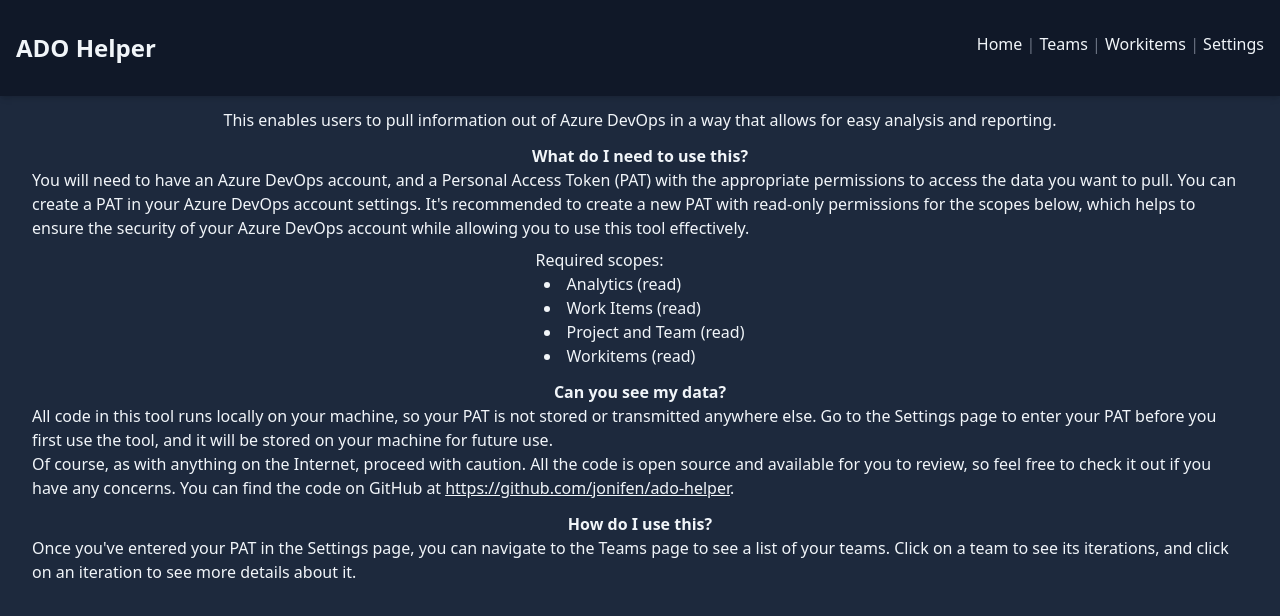
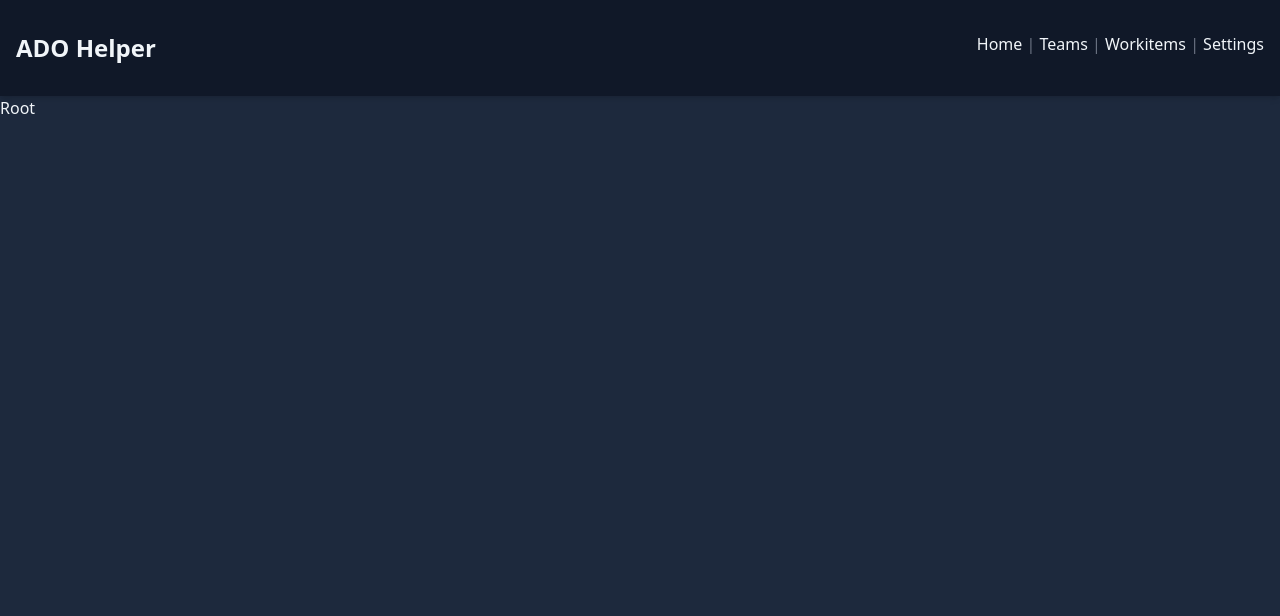
Before and after one commit to jonifen/ado-helper, a React (Vite) app: page / in a window 1280 px wide. Shown: the top 616 px of the page. Built offline with nearby package versions, Linux system fonts and the light colour scheme.

Commit message:
Tweak the page styling a little to wrap the description and ACs content

```diff
--- a/src/components/csv-download-button.tsx
+++ b/src/components/csv-download-button.tsx
@@ -1,15 +1,14 @@
 import React from "react";
 import { getIterationDataCsv } from "../managers/iterations-manager.js";
 
-export function CsvDownloadButton({ teamName, iterationName }: { teamName: string; iterationName: string }) {
+export function CsvDownloadButton({ teamId, iterationId }: { teamId: string; iterationId: string }) {
   async function handleDownloadCsv() {
     try {
-      const sanitisedIterationName = iterationName.replace("/", "-");
       const csv = await getIterationDataCsv();
       const blob = new Blob([csv], { type: "text/csv" });
       const link = document.createElement("a");
       link.href = window.URL.createObjectURL(blob);
-      link.download = `iteration-${teamName}-${sanitisedIterationName}.csv`;
+      link.download = `iteration-${teamId}-${iterationId}.csv`;
       document.body.appendChild(link);
       link.click();
       document.body.removeChild(link);
--- a/src/data/settings-store.ts
+++ b/src/data/settings-store.ts
@@ -5,7 +5,6 @@
   pat: string;
   organisation: string;
   project: string;
-  saveSettings: (settings: Partial<SettingsStoreType>) => void;
 };
 
 export const useSettingsStore = create<SettingsStoreType>()(
@@ -15,7 +14,8 @@
       organisation: "",
       project: "",
       saveSettings: (settings: Partial<SettingsStoreType>) => {
-        set(() => ({
+        set((state) => ({
+          ...state,
           ...settings,
         }));
       },
@@ -44,7 +44,7 @@
           };
         },
         setItem: (name: string, value: any) => {
-          const valueToStore = JSON.stringify(value.state);
+          const valueToStore = JSON.stringify(value);
           localStorage.setItem(name, valueToStore);
         },
         removeItem: (name: string) => {
--- a/src/managers/iterations-manager-types.ts
+++ b/src/managers/iterations-manager-types.ts
@@ -12,7 +12,7 @@
 
 export type IterationWorkItemsType = {
   id: number;
-  parentId?: number | null;
+  parentId?: number;
   title: string;
   state: string;
   type: IterationWorkItemsTypeType;
--- a/src/managers/iterations-manager.ts
+++ b/src/managers/iterations-manager.ts
@@ -62,7 +62,7 @@
 
   return {
     id: workItem.fields["System.Id"],
-    parentId: workItem.fields["System.Parent"],
+    parentId: workItem.fields["System.Parent"] || undefined,
     title: workItem.fields["System.Title"],
     state: workItem.fields["System.State"],
     type: {
--- a/src/pages/index.tsx
+++ b/src/pages/index.tsx
@@ -1,59 +1,5 @@
 import React from "react";
 
 export function PageRoot() {
-  return (
-    <div className="font-sans items-center justify-items-center min-h-screen px-8 py-3">
-      <p>
-        This enables users to pull information out of Azure DevOps in a way that
-        allows for easy analysis and reporting.
-      </p>
-
-      <h4 className="text-md font-bold mt-3">What do I need to use this?</h4>
-      <p>
-        You will need to have an Azure DevOps account, and a Personal Access
-        Token (PAT) with the appropriate permissions to access the data you want
-        to pull. You can create a PAT in your Azure DevOps account settings.
-        It's recommended to create a new PAT with read-only permissions for the
-        scopes below, which helps to ensure the security of your Azure DevOps
-        account while allowing you to use this tool effectively.
-      </p>
-      <p className="mt-2">
-        Required scopes:
-        <ul className="list-disc list-inside ml-2">
-          <li>Analytics (read)</li>
-          <li>Work Items (read)</li>
-          <li>Project and Team (read)</li>
-          <li>Workitems (read)</li>
-        </ul>
-      </p>
-
-      <h4 className="text-md font-bold mt-3">Can you see my data?</h4>
-      <p>
-        All code in this tool runs locally on your machine, so your PAT is not
-        stored or transmitted anywhere else. Go to the Settings page to enter
-        your PAT before you first use the tool, and it will be stored on your
-        machine for future use.
-      </p>
-      <p>
-        Of course, as with anything on the Internet, proceed with caution. All
-        the code is open source and available for you to review, so feel free to
-        check it out if you have any concerns. You can find the code on GitHub
-        at
-        <a
-          href="https://github.com/jonifen/ado-helper"
-          className="underline ml-1"
-        >
-          https://github.com/jonifen/ado-helper
-        </a>
-        .
-      </p>
-
-      <h4 className="text-md font-bold mt-3">How do I use this?</h4>
-      <p>
-        Once you've entered your PAT in the Settings page, you can navigate to
-        the Teams page to see a list of your teams. Click on a team to see its
-        iterations, and click on an iteration to see more details about it.
-      </p>
-    </div>
-  );
+  return <div>Root</div>;
 }
--- a/src/pages/teams/id.tsx
+++ b/src/pages/teams/id.tsx
@@ -3,7 +3,6 @@
 import { useIterationsStore } from "../../data/iterations-store.js";
 import { useTeamsStore } from "../../data/teams-store.js";
 import { IterationsPicker } from "../../components/iterations-picker.js";
-import { useSettingsStore } from "../../data/settings-store.js";
 
 export function Team() {
   const { teamId } = useParams<{ teamId: string }>();
@@ -21,19 +20,6 @@
 
     loadData();
   }, []);
-
-  const { pat, organisation, project } = useSettingsStore((state) => state);
-
-  if (!pat || !organisation || !project) {
-    return (
-      <div className="font-sans items-center justify-items-center min-h-screen px-8 py-3">
-        <p>
-          Please go to the Settings page and enter your Personal Access Token,
-          Organisation, and Project to see your teams.
-        </p>
-      </div>
-    );
-  }
 
   if (!teamId) {
     return <div>No team ID provided.</div>;
--- a/src/pages/teams/iterations.tsx
+++ b/src/pages/teams/iterations.tsx
@@ -20,7 +20,7 @@
   }>();
   if (!teamId || !iterationId) return null;
 
-  const { pat, organisation, project } = useSettingsStore((state) => state);
+  const { organisation, project } = useSettingsStore((state) => state);
   const { iterations, loadIterations, refreshIterations } = useIterationsStore(
     (state) => state,
   );
@@ -34,17 +34,6 @@
     loadingIteration,
     lastUpdated: iterationDataLastUpdated,
   } = useIterationStore((state) => state);
-
-  if (!pat || !organisation || !project) {
-    return (
-      <div className="font-sans items-center justify-items-center min-h-screen px-8 py-3">
-        <p>
-          Please go to the Settings page and enter your Personal Access Token,
-          Organisation, and Project to see your teams.
-        </p>
-      </div>
-    );
-  }
 
   const fetchData = async () => {
     await refreshIterations(teamId);
@@ -85,7 +74,7 @@
             <strong>Start date:</strong> {data.startDate?.toDateString()}
             {" | "}
             <strong>End date:</strong> {data.endDate?.toDateString()}
-            <CsvDownloadButton teamName={data.teamName} iterationName={data.path} />
+            <CsvDownloadButton teamId={teamId} iterationId={iterationId} />
             <span className="text-sm text-gray-500">
               {" "}
               [ Last updated: {iterationDataLastUpdated.toLocaleString()}{" "}
--- a/src/pages/teams/teams-list.tsx
+++ b/src/pages/teams/teams-list.tsx
@@ -2,22 +2,9 @@
 import { NavLink } from "react-router-dom";
 import { getTeams } from "../../data/api/teams.js";
 import { useTeamsStore } from "../../data/teams-store.js";
-import { useSettingsStore } from "../../data/settings-store.js";
 
 export function TeamsRoot() {
   const { teams, lastUpdated, saveTeams } = useTeamsStore((state) => state);
-  const { pat, organisation, project } = useSettingsStore((state) => state);
-
-  if (!pat || !organisation || !project) {
-    return (
-      <div className="font-sans items-center justify-items-center min-h-screen px-8 py-3">
-        <p>
-          Please go to the Settings page and enter your Personal Access Token,
-          Organisation, and Project to see your teams.
-        </p>
-      </div>
-    );
-  }
 
   const fetchTeams = async () => {
     const getTeamsResponse = await getTeams();
--- a/src/pages/workitems/index.tsx
+++ b/src/pages/workitems/index.tsx
@@ -1,4 +1,4 @@
-import React, { useState } from "react";
+import React, { useEffect, useState } from "react";
 import { Link } from "react-router-dom";
 import { useWorkItemStore } from "../../data/workitem-store.js";
 
@@ -10,6 +10,13 @@
   const { data, loading, error, loadWorkItem } = useWorkItemStore(
     (state) => state,
   );
+
+  useEffect(() => {
+    document.title = "Work Items (ADO Helper)";
+    return () => {
+      document.title = "ADO Helper";
+    };
+  }, []);
 
   const handleChange = (event: React.ChangeEvent<HTMLInputElement>) => {
     setInput(event.target.value.replace(/\D/g, "").slice(0, MAX_ID_LENGTH));
```
Also changed, not shown: src/pages/settings.tsx (+10 -27 lines), src/pages/workitems/id.tsx (+21 -2 lines), 8 other files (tests, documents, lock files or other folders).
